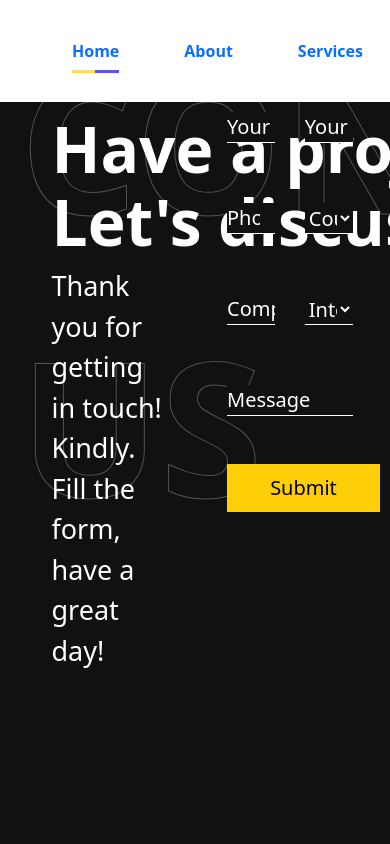
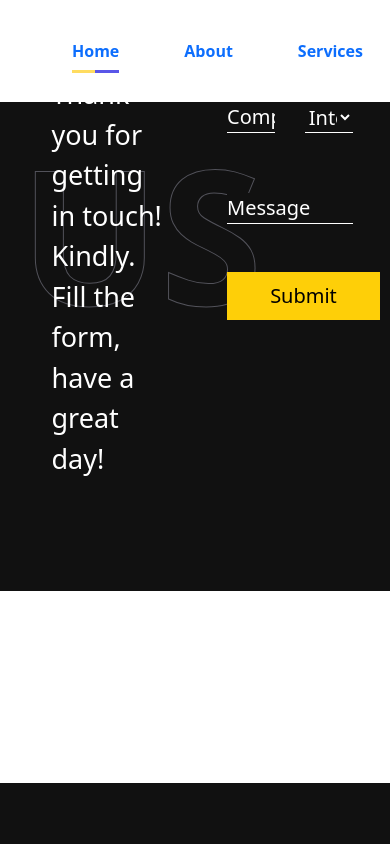
Before and after one commit to prasanthoyasco/AtelierCreationsWebsite, a React (Vite) app: page /contact in a window 390 px wide. Shown: the top 844 px of the page. Built offline with nearby package versions, Linux system fonts and the light colour scheme; a web font is replaced by a local one.

Commit message:
updated mobile view

```diff
--- a/style.componet/mobile-view.css
+++ b/style.componet/mobile-view.css
@@ -852,6 +852,15 @@
     .content-marketing-sec{
         top: -14rem;
     }
+    .contact-us-sec{
+        top: -12rem;
+    }
+    .social-media-sec{
+        top: -12rem;
+    }
+    .social-sub-container{
+        padding: 0;
+    }
 }
 @media (max-width:380px) {
     .home-page-first-sec-left{
```
